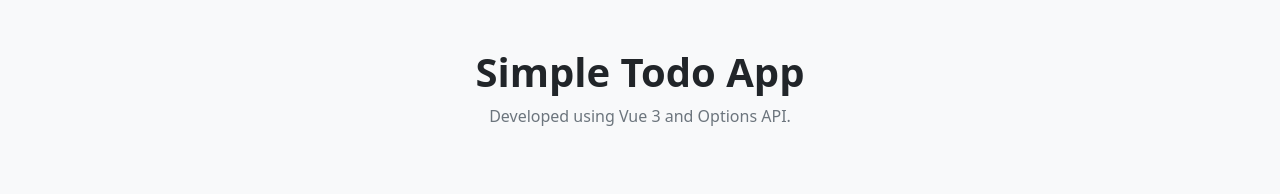
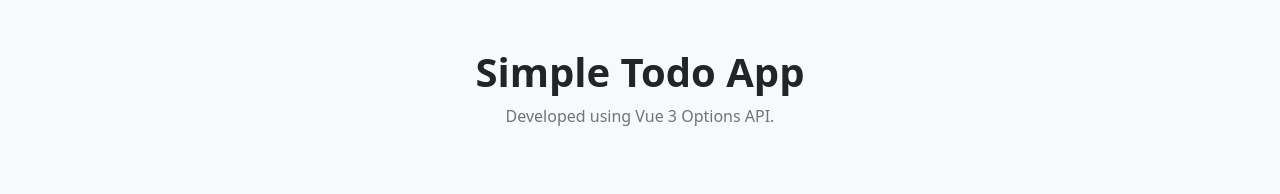
Before and after one commit to nandahadymulya/vue3-basic, a Vue app: page / in a window 1280 px wide. Shown: the top 194 px of the page. Built offline with nearby package versions, Linux system fonts and the light colour scheme.

Commit message:
feat: rename app

```diff
--- a/src/App.vue
+++ b/src/App.vue
@@ -56,7 +56,7 @@
     <div class="row p-5 text-center">
       <div class="col">
         <h1 class="fw-bold">Simple Todo App</h1>
-        <p class="text-muted">Developed using Vue 3 and Options API.</p>
+        <p class="text-muted">Developed using Vue 3 Options API.</p>
       </div>
     </div>
 
```
